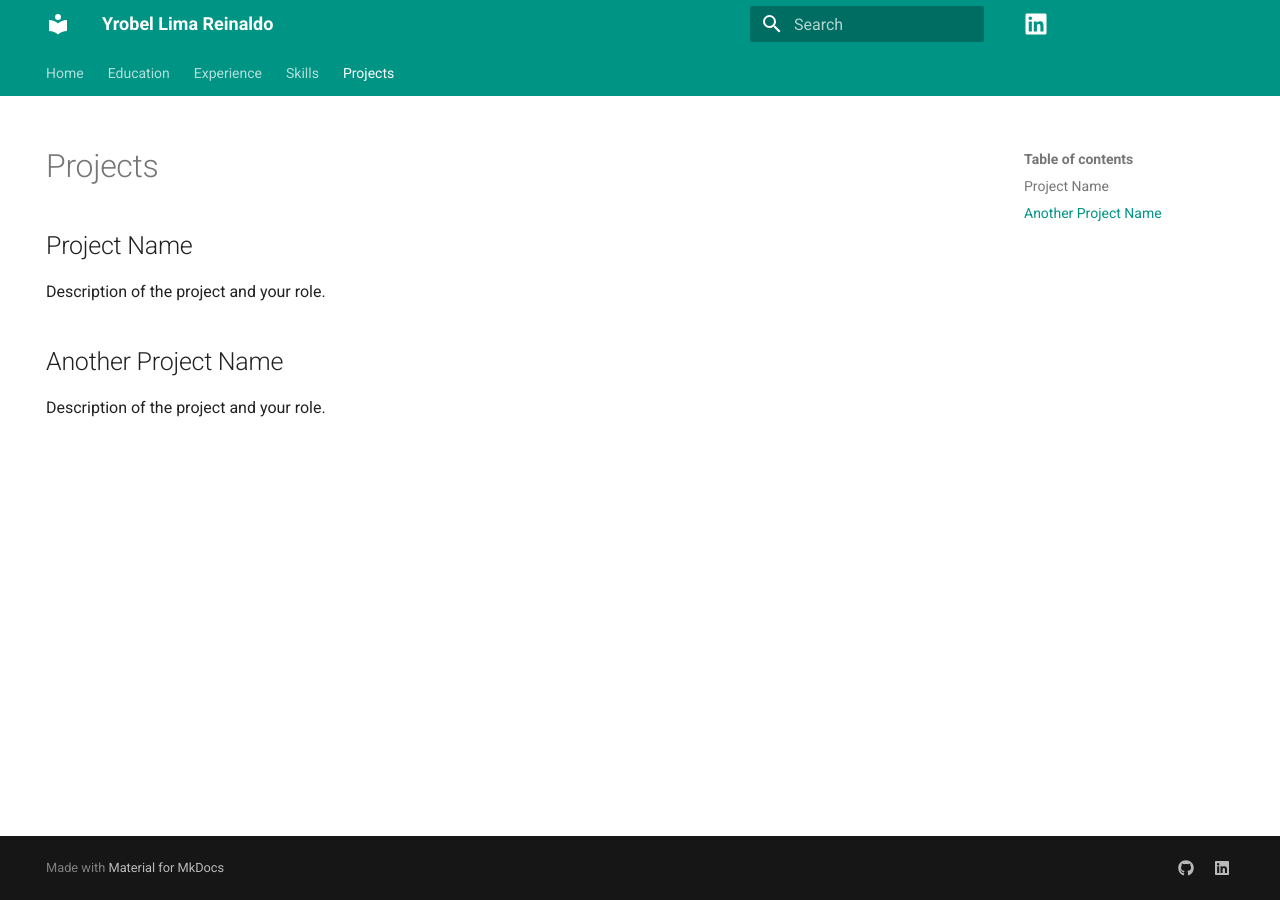
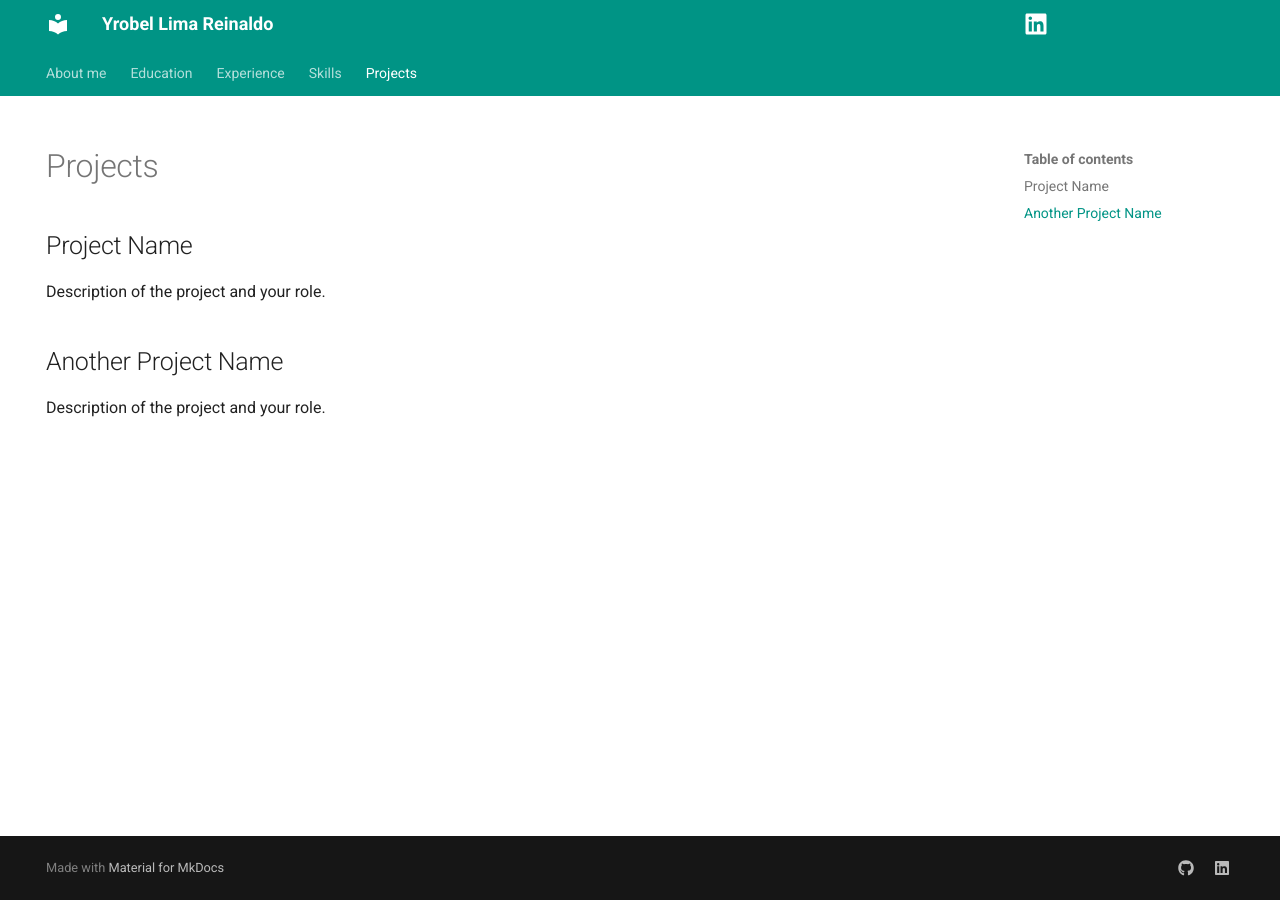
Before and after one commit to yrobel-lima/resume, an MkDocs documentation site: the page built from docs/projects.md, in a window 1280 px wide. Built offline with MkDocs 1.6.1 and Material for MkDocs 9.7.7, drawn with Linux system fonts in a browser that asks for light colours.

Commit message:
Template

```diff
--- a/mkdocs.yml
+++ b/mkdocs.yml
@@ -1,4 +1,4 @@
-site_name: Yrobel Lima Reinaldo
+site_name: "Yrobel Lima Reinaldo"
 
 # Repository/LinkedIn
 repo_name: ""
@@ -28,12 +28,12 @@
     - navigation.sections
     - navigation.tabs
     #- navigation.tabs.sticky
-    - navigation.top
+    # - navigation.top
     - navigation.tracking
     - search.highlight
     - search.share
     - search.suggest
-    - toc.follow
+    # - toc.follow
     # - toc.integrate
   palette:
     scheme: default
@@ -55,12 +55,14 @@
 extra_css:
   - stylesheets/extra.css
 
+plugins: []
+
 markdown_extensions:
   - smarty
   - sane_lists
 
 nav:
-  - Home: index.md
+  - About me: index.md
   - Education: education.md
   - Experience: experience.md
   - Skills: skills.md
```
